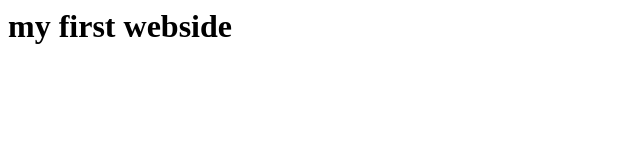
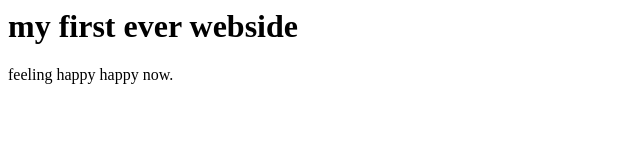
Before and after one commit to Niloy-Ahmed/Bangladesh, a plain HTML site: page index.html in a window 1280 px wide. Shown: the whole page, without its empty margins (0-640 px from the left). Drawn offline with Linux system fonts and the light colour scheme.

Commit message:
adding a little more code

```diff
--- a/index.html
+++ b/index.html
@@ -1 +1,2 @@
-<h1>my first webside</h1>
+<h1>my first ever webside</h1>
+<p>feeling happy happy now.</p>
```
